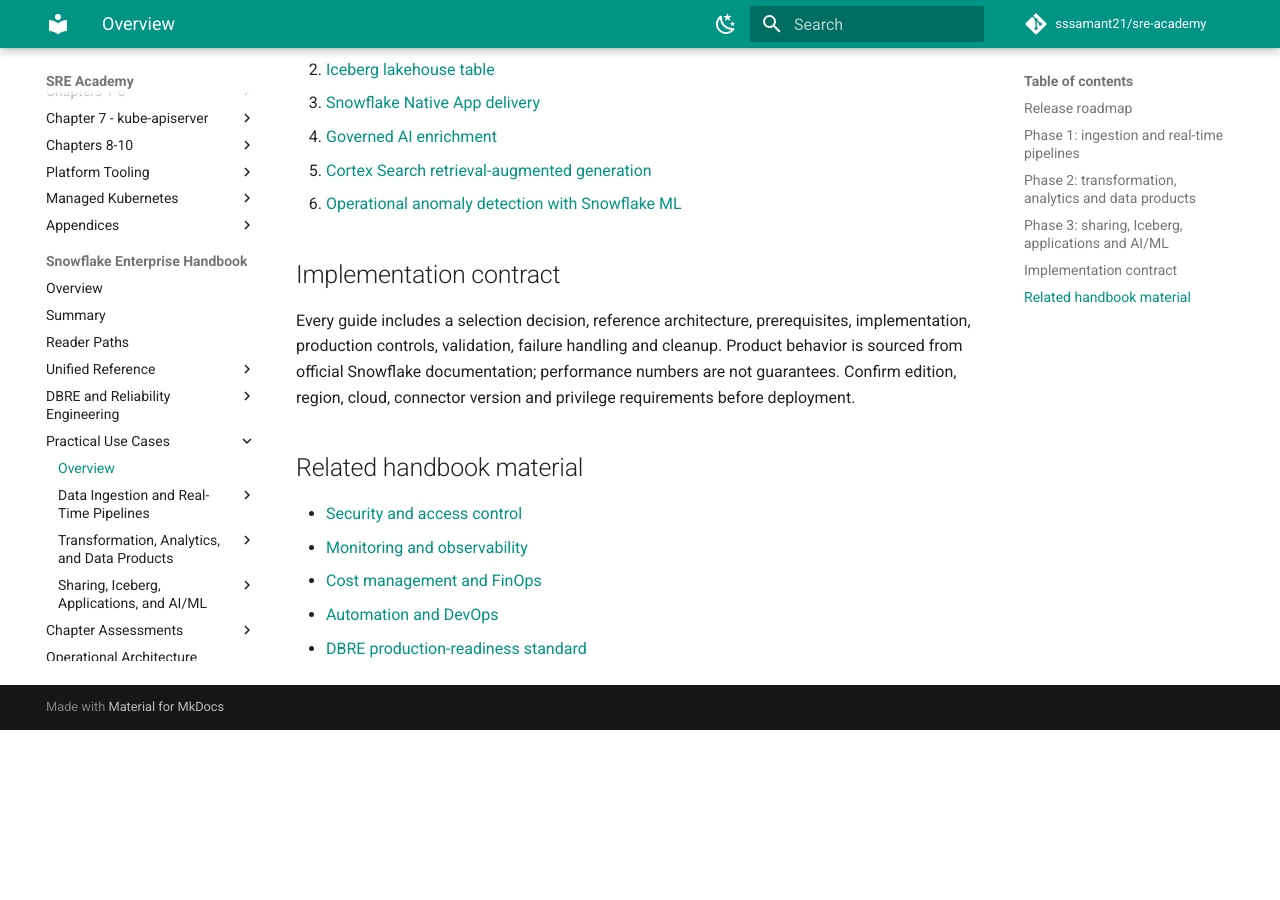
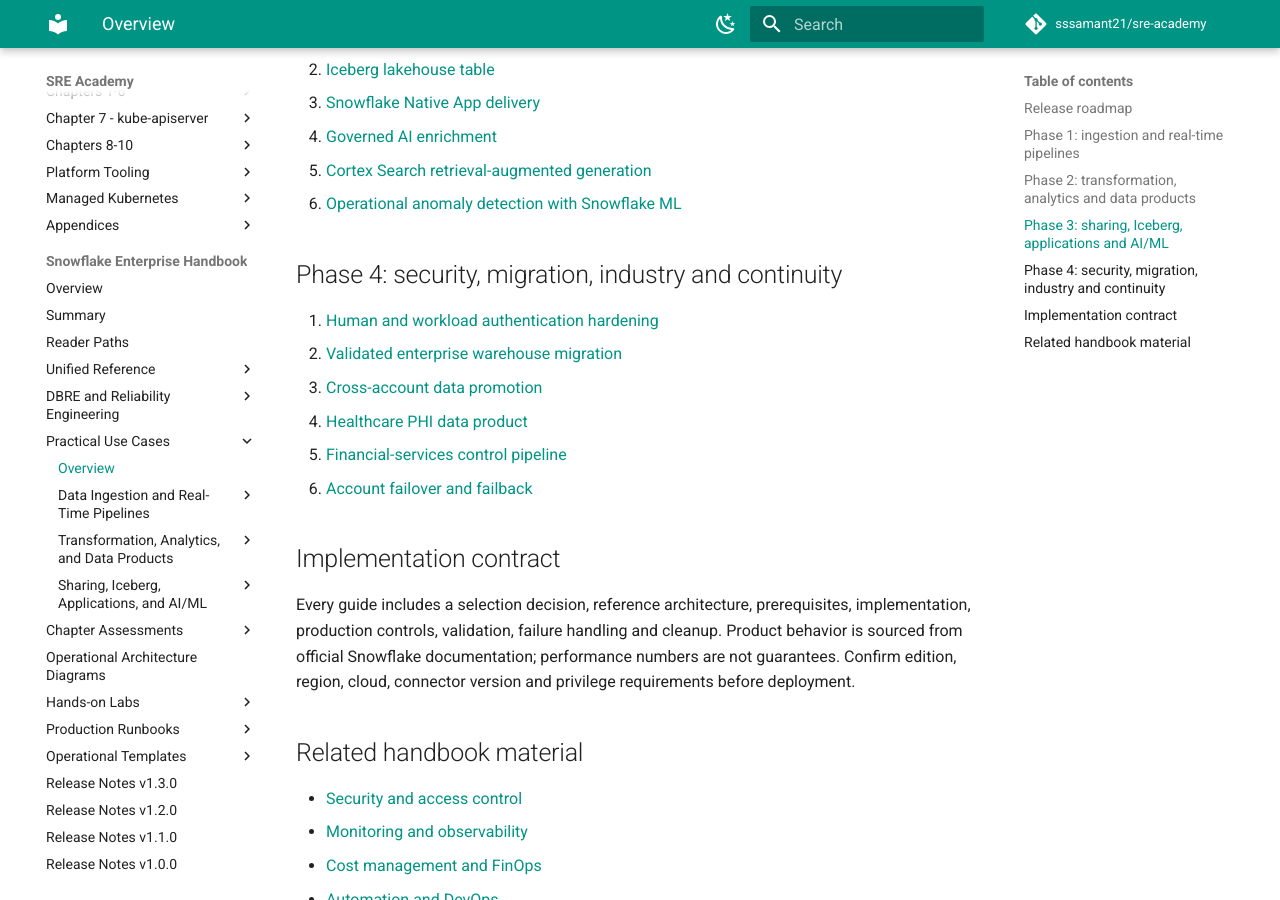
Before and after one commit to sssamant21/sre-academy, an MkDocs documentation site: the page built from docs/books/snowflake/use-cases/index.md, in a window 1280 px wide and 900 px high, scrolled down 1337 px. Built offline with MkDocs 1.6.1 and Material for MkDocs 9.7.7, drawn with Linux system fonts in a browser that asks for light colours; comment, search, counter and statistics services are not loaded; before the commit the page ends 2067 px from its top, so only the background shows below that; some of the changed text lies outside the part shown.

Commit message:
docs(snowflake): link v1.4 enterprise use cases

```diff
--- a/docs/books/snowflake/use-cases/index.md
+++ b/docs/books/snowflake/use-cases/index.md
@@ -42,6 +42,15 @@
 5. [Cortex Search retrieval-augmented generation](platform/cortex-search-rag.md)
 6. [Operational anomaly detection with Snowflake ML](platform/ml-anomaly-detection.md)
 
+## Phase 4: security, migration, industry and continuity
+
+1. [Human and workload authentication hardening](enterprise/authentication-hardening.md)
+2. [Validated enterprise warehouse migration](enterprise/warehouse-migration.md)
+3. [Cross-account data promotion](enterprise/cross-account-promotion.md)
+4. [Healthcare PHI data product](enterprise/healthcare-phi-product.md)
+5. [Financial-services control pipeline](enterprise/financial-controls.md)
+6. [Account failover and failback](enterprise/account-failover.md)
+
 ## Implementation contract
 
 Every guide includes a selection decision, reference architecture, prerequisites, implementation, production controls, validation, failure handling and cleanup. Product behavior is sourced from official Snowflake documentation; performance numbers are not guarantees. Confirm edition, region, cloud, connector version and privilege requirements before deployment.
```
Also changed, not shown: other parts of docs/books/snowflake/use-cases/index.md (+1 -1 lines).
